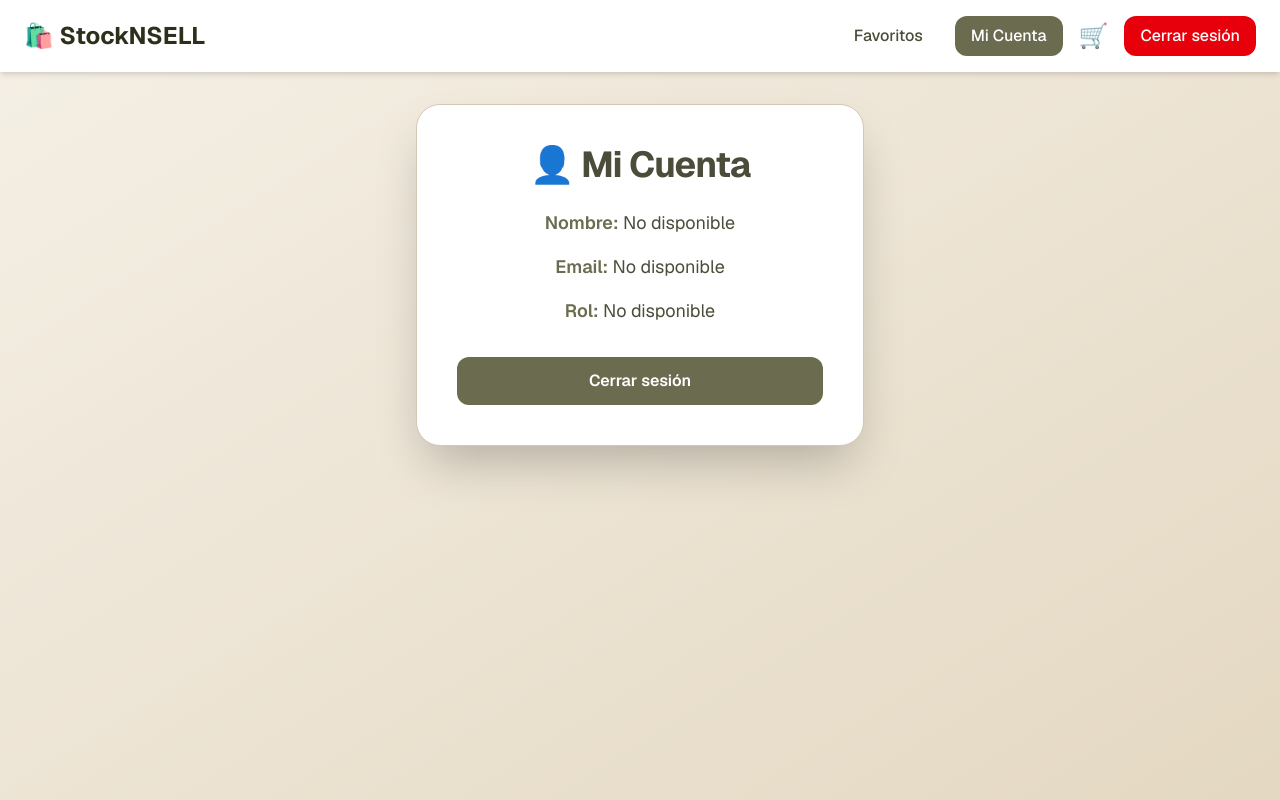
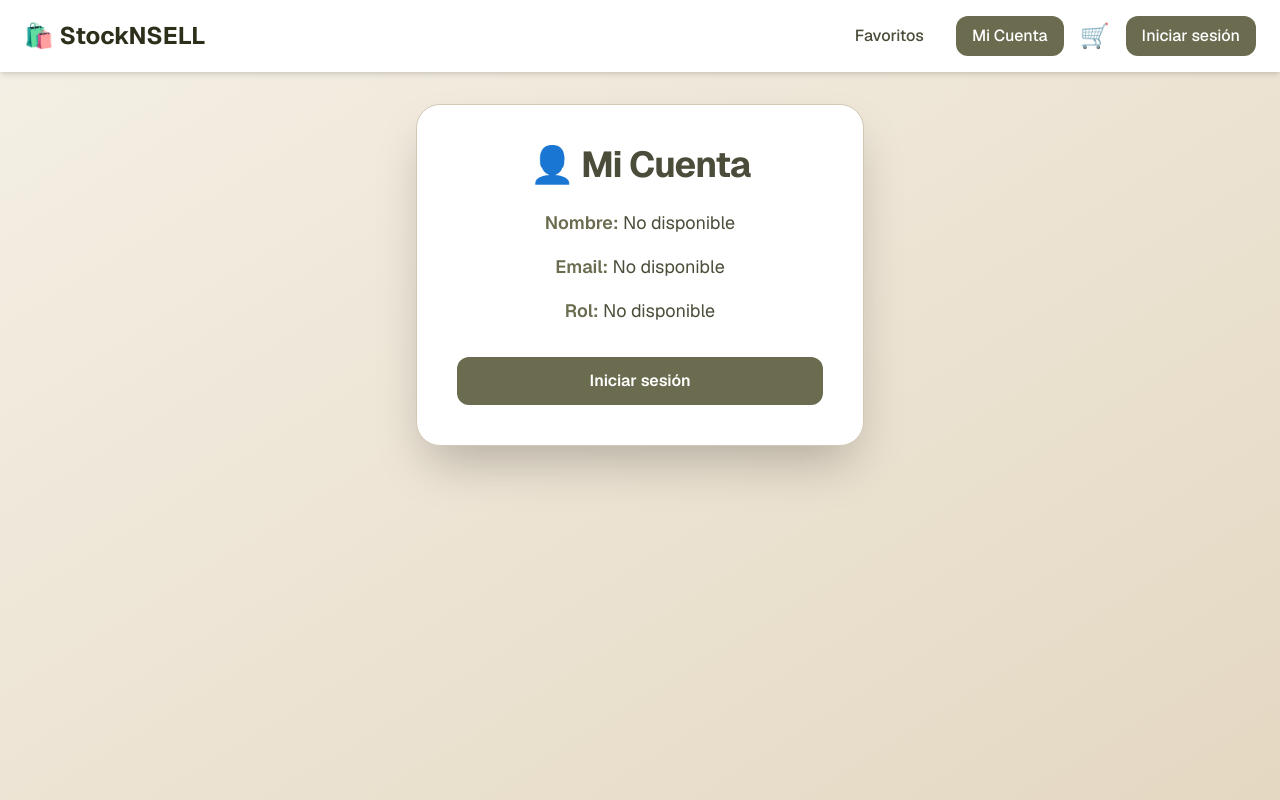
Before and after one commit to Estebanpacheco18/Laboratorio06-Web, a Next.js app in the folder frontend/: page /account in a window 1280 px wide. Built offline with nearby package versions, Linux system fonts and the light colour scheme.

Commit message:
Update package-lock.json for frontend and mongo-node-lab with new dependencies and versioning

```diff
--- a/frontend/src/app/account/page.tsx
+++ b/frontend/src/app/account/page.tsx
@@ -9,6 +9,7 @@ export default function AccountPage() {
   const [email, setEmail] = useState<string | null>(null);
   const [rol, setRol] = useState<string | null>(null);
   const [cart, setCart] = useState<any[]>([]);
+  const [isLogged, setIsLogged] = useState<boolean>(false);
   const router = useRouter();
 
   // Leer datos y carrito al cargar la página
@@ -20,6 +21,7 @@ export default function AccountPage() {
     if (storedCart) {
       setCart(JSON.parse(storedCart));
     }
+    setIsLogged(!!localStorage.getItem('token'));
   }, []);
 
   // Sincronizar carrito si cambia en otra pestaña o al volver a la página
@@ -31,6 +33,7 @@ export default function AccountPage() {
       } else {
         setCart([]);
       }
+      setIsLogged(!!localStorage.getItem('token'));
     };
     const handleFocus = () => {
       const storedCart = localStorage.getItem('cart');
@@ -39,6 +42,7 @@ export default function AccountPage() {
       } else {
         setCart([]);
       }
+      setIsLogged(!!localStorage.getItem('token'));
     };
     window.addEventListener('storage', handleStorage);
     window.addEventListener('focus', handleFocus);
@@ -53,6 +57,7 @@ export default function AccountPage() {
     localStorage.removeItem('nombre');
     localStorage.removeItem('email');
     localStorage.removeItem('rol');
+    setIsLogged(false);
     router.push('/login');
   };
 
@@ -116,12 +121,22 @@ export default function AccountPage() {
               </span>
             )}
           </div>
+          {/* Botón de sesión */}
+          {isLogged ? (
             <button
               onClick={handleLogout}
               className="px-4 py-2 rounded-xl bg-red-600 text-white hover:bg-red-800 transition font-medium"
             >
               Cerrar sesión
             </button>
+          ) : (
+            <button
+              onClick={() => router.push('/login')}
+              className="px-4 py-2 rounded-xl bg-[#6B6C4F] text-white hover:bg-[#4C4C3A] transition font-medium"
+            >
+              Iniciar sesión
+            </button>
+          )}
         </div>
       </nav>
 
@@ -141,12 +156,21 @@ export default function AccountPage() {
             </p>
           </div>
           <div className="mt-8 w-full flex flex-col gap-4">
+            {isLogged ? (
               <button
                 onClick={handleLogout}
                 className="bg-[#6B6C4F] text-white px-6 py-3 rounded-xl hover:bg-[#4C4C3A] transition font-semibold w-full"
               >
                 Cerrar sesión
               </button>
+            ) : (
+              <button
+                onClick={() => router.push('/login')}
+                className="bg-[#6B6C4F] text-white px-6 py-3 rounded-xl hover:bg-[#4C4C3A] transition font-semibold w-full"
+              >
+                Iniciar sesión
+              </button>
+            )}
             {rol === 'admin' && (
               <button
                 onClick={handleGoAdmin}
```
Also changed, not shown: 2 other files (tests, documents, lock files or other folders). Lines whose indentation alone changed are shown as unchanged.
